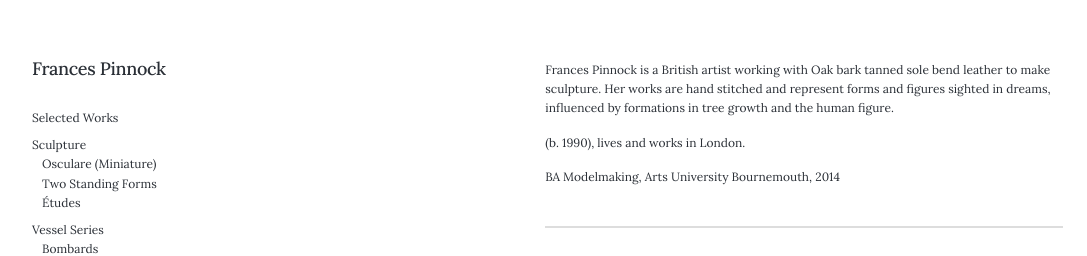
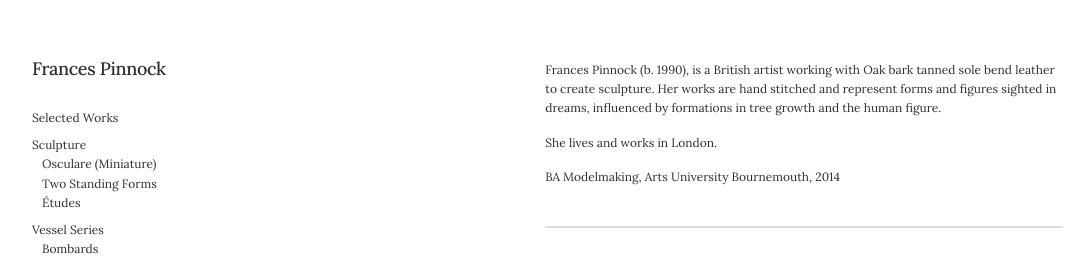
Before and after one commit to francespinnock/francespinnock.github.io, a Jekyll site: the page built from _pages/about.md, in a window 1280 px wide and 989 px high. Shown: the top 256 px of the window, without its empty margins (28-1115 px from the left). Built offline with Jekyll 4.4.1, drawn with Linux system fonts in a browser that asks for light colours; nearby versions of some CDN libraries.

Commit message:
Update about.md

```diff
--- a/_pages/about.md
+++ b/_pages/about.md
@@ -3,9 +3,10 @@ title:
 subtitle:
 description: About Frances Pinnock
 ---
-Frances Pinnock is a British artist working with Oak bark tanned sole bend leather to make sculpture. Her works are hand stitched and represent forms and figures sighted in dreams, influenced by formations in tree growth and the human figure.
+Frances Pinnock (b. 1990), is a British artist working with Oak bark tanned sole bend leather to create sculpture.
+Her works are hand stitched and represent forms and figures sighted in dreams, influenced by formations in tree growth and the human figure.
 
-(b. 1990), lives and works in London.
+She lives and works in London.
 
 BA Modelmaking, Arts University Bournemouth, 2014
 
```
